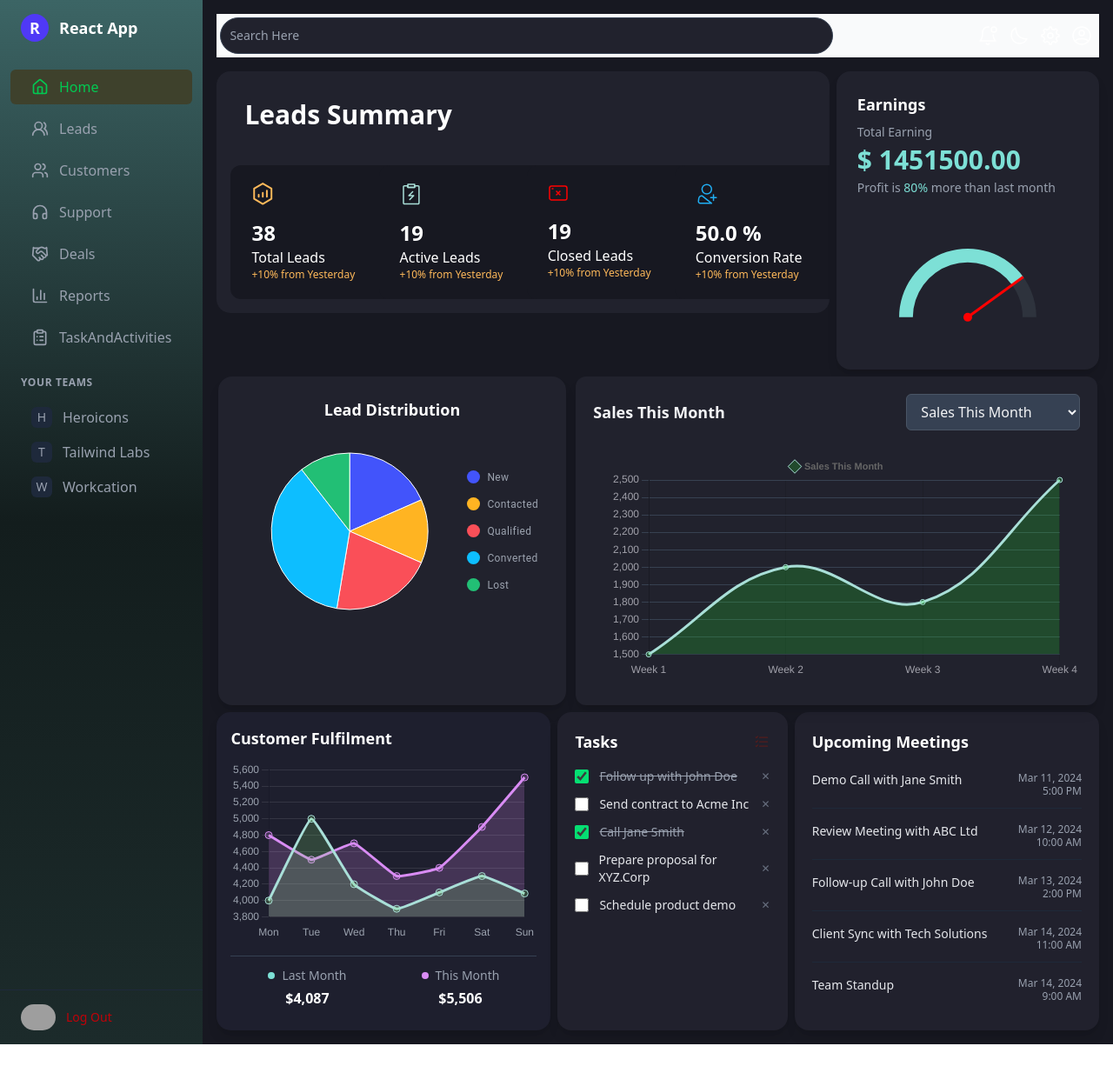
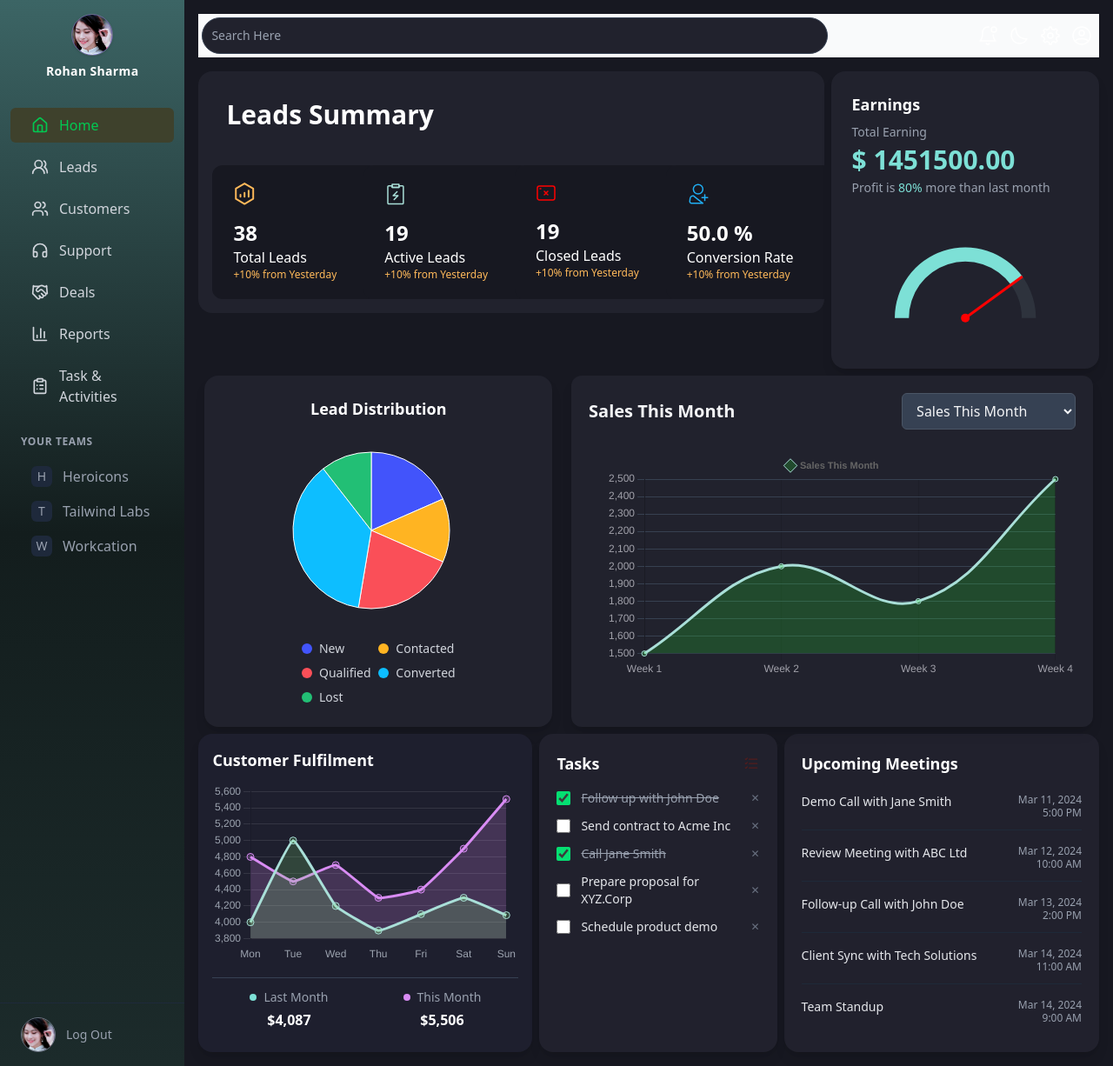
Before and after one commit to rajkumar1325/CRM-Website, a React (Vite) app: page / in a window 1280 px wide. Shown: the whole page at 87% size. Before the commit the page ends 1201 px from the top, so only its background shows below. Built offline with nearby package versions, Linux system fonts and the light colour scheme; grey boxes are pictures that could not be loaded.

Commit message:
Updating salesChart theme light/dark

```diff
--- a/src/App.jsx
+++ b/src/App.jsx
@@ -23,7 +23,7 @@ function App() {
             <div className="flex">
                <Sidebar />
 
-               <main className='p-4 bg-[#171821] w-full'>
+               <main className='flex-grow p-4 bg-[#171821] w-full overflow-x-hidden'>
 
                   {/* passing prop inside the topbar */}
                   <Topbar setSearch={setSearch} />
--- a/src/assets/Sidebar/Sidebar.jsx
+++ b/src/assets/Sidebar/Sidebar.jsx
@@ -7,36 +7,65 @@ import {
   Headphones,
   Handshake,
   BarChart3,
-  ClipboardList
-
+  ClipboardList,
 } from "lucide-react";
 
-import LogOut from './log-out.svg?react';
+import LogOut from "./log-out.svg?react"; // SVG icon (react component)
+import ProfileImg from "./profile.jpg"; // JPG image (NOT ?react)
+
+// ----------------------------------
+// ⚡ Helper: Extract initials (e.g., "Rohan Sharma" → "RS")
+// ----------------------------------
+const getInitials = (name) => {
+  if (!name) return "?";
+  const parts = name.trim().split(" ");
+  return (
+    (parts[0]?.[0] || "").toUpperCase() +
+    (parts[1]?.[0] || "").toUpperCase()
+  );
+};
 
 const Sidebar = () => {
+  // Simulated logged-in user
+  const userName = "Rohan Sharma";
+
   const [isOpen, setIsOpen] = useState(true);
   const location = useLocation();
 
-  // Collapse sidebar on small screens
+  // ----------------------------------
+  // 📱 Collapse on small screens
+  // ----------------------------------
   useEffect(() => {
+    const handleResize = () => {
       if (window.innerWidth < 767) setIsOpen(false);
+      else setIsOpen(true);
+    };
+
+    handleResize();
+    window.addEventListener("resize", handleResize);
+    return () => window.removeEventListener("resize", handleResize);
   }, []);
 
-  const toggleSidebar = () => setIsOpen(!isOpen);
+  const toggleSidebar = () => setIsOpen((prev) => !prev);
 
-
-
-
-  // Function to render each link (to avoid repetition)
+  // ----------------------------------
+  // 🔗 Nav item component
+  // ----------------------------------
   const NavItem = ({ to, label, Icon }) => {
     const isActive = location.pathname === to;
+
     return (
       <Link
         to={to}
-        className={`group relative flex items-center px-6 py-2 rounded-md mx-3 mb-2 transition-colors duration-200 ${isActive ? "text-green-500 bg-[#3e412c]" : "hover:text-blue-300"
+        className={`group relative flex items-center px-6 py-2 rounded-md mx-3 mb-2 transition-colors duration-200
+        ${
+          isActive
+            ? "text-green-500 bg-[#3e412c]"
+            : "hover:text-blue-300 text-gray-300"
         }`}
       >
         <Icon className="w-5 h-5 min-w-5" />
+
         {isOpen && <span className="ml-3">{label}</span>}
 
         {!isOpen && (
@@ -51,47 +80,67 @@ const Sidebar = () => {
     );
   };
 
+  // ----------------------------------
+  // 🧱 MAIN SIDEBAR LAYOUT
+  // ----------------------------------
   return (
     <div
-      // backgroundImage: 'linear-gradient(to bottom, #2F4F4F, #1C2B2B)', //gradient-color
-
-      className={`h-auto bg-gradient-to-b from-[#3c6565] via-[#131d1d] to-[#1C2B2B] text-gray-400 flex flex-col justify-between transition-all duration-300 ${isOpen ? "w-64" : "w-20"
-        }`}
+      className={`h-auto bg-gradient-to-b from-[#3c6565] via-[#131d1d] to-[#1C2B2B] text-gray-400 flex flex-col justify-between
+      transition-all duration-300 ${isOpen ? "w-64" : "w-20"}`}
     >
-      {/* ---------- TOP SECTION ---------- */}
+      {/* ---------------- TOP SECTION ---------------- */}
       <div>
-        {/* Logo and toggle button */}
+        {/* Sidebar Toggle + Profile */}
         <div
           className="flex items-center justify-between px-6 py-4 cursor-pointer"
           onClick={toggleSidebar}
         >
-          <div className="flex items-center">
-            <div className="flex items-center justify-center h-8 w-8 rounded-full bg-indigo-600">
-              <span className="text-white font-bold text-lg">R</span>
+          <div className="flex flex-col items-center w-full">
+            {/* Avatar wrapper */}
+            <div className="flex items-center justify-center h-12 w-12 rounded-full bg-indigo-600 overflow-hidden border border-gray-500 shadow">
+              {/* If image exists show it */}
+              {ProfileImg ? (
+                <img
+                  src={ProfileImg}
+                  alt="User"
+                  className="h-full w-full object-cover"
+                  onError={(e) => (e.target.style.display = "none")}
+                />
+              ) : null}
+
+              {/* Fallback initials */}
+              {!ProfileImg && (
+                <span className="text-white font-bold text-lg">
+                  {getInitials(userName)}
+                </span>
+              )}
             </div>
+
+            {/* Show name ONLY when sidebar expanded */}
             {isOpen && (
-              <span className="ml-3 text-white text-lg font-semibold">
-                React App
+              <span className="text-white text-sm mt-2 font-semibold tracking-wide">
+                {userName}
               </span>
             )}
           </div>
         </div>
 
-
-
-        {/* ---------- NAVIGATION SECTION {sidebar links} ---------- */}
+        {/* ---------------- NAVIGATION ---------------- */}
         <nav className="mt-4">
-          {/* Each item individually */}
           <NavItem to="/" label="Home" Icon={Home} />
           <NavItem to="/leads" label="Leads" Icon={UsersRound} />
           <NavItem to="/customers" label="Customers" Icon={Users} />
           <NavItem to="/support" label="Support" Icon={Headphones} />
           <NavItem to="/deals" label="Deals" Icon={Handshake} />
           <NavItem to="/reports" label="Reports" Icon={BarChart3} />
-          <NavItem to="/taskAndActivities" label="TaskAndActivities" Icon={ClipboardList} />
+          <NavItem
+            to="/taskAndActivities"
+            label="Task & Activities"
+            Icon={ClipboardList}
+          />
         </nav>
 
-        {/* ---------- TEAMS SECTION ---------- */}
+        {/* ---------------- TEAMS SECTION ---------------- */}
         <div className="mt-6 px-6">
           {isOpen && (
             <h3 className="text-xs font-semibold uppercase tracking-wider text-gray-400 mb-3">
@@ -99,88 +148,68 @@ const Sidebar = () => {
             </h3>
           )}
 
-          {/* Each team written individually */}
-          <div className="group flex items-center space-x-3 hover:bg-[#1e293b] rounded-md px-3 py-2 cursor-pointer">
+          {[
+            ["H", "Heroicons"],
+            ["T", "Tailwind Labs"],
+            ["W", "Workcation"],
+          ].map(([abbr, name]) => (
+            <div
+              key={name}
+              className="relative group flex items-center space-x-3 hover:bg-[#1e293b] rounded-md px-3 py-2 cursor-pointer transition"
+            >
               <div className="h-6 w-6 flex items-center justify-center bg-[#1e293b] rounded-md text-sm font-medium text-gray-400">
-              H
+                {abbr}
               </div>
-            {isOpen && <span>Heroicons</span>}
+
+              {isOpen && <span>{name}</span>}
+
               {!isOpen && (
                 <span
                   className="absolute left-16 bg-gray-800 text-white text-xs px-2 py-1 rounded-md opacity-0
                   group-hover:opacity-100 transition-opacity duration-300"
                 >
-                Heroicons
+                  {name}
+                </span>
+              )}
+            </div>
+          ))}
+        </div>
+      </div>
+
+      {/* ---------------- BOTTOM LOGOUT SECTION ---------------- */}
+      <div className="flex items-center px-6 py-4 border-t border-[#1e293b] relative">
+        {isOpen ? (
+          <>
+            {/* Profile image or initials */}
+            <div className="flex items-center justify-center h-10 w-10 rounded-full bg-indigo-600 overflow-hidden border border-gray-500 mr-3">
+              {ProfileImg ? (
+                <img
+                  src={ProfileImg}
+                  alt="User"
+                  className="h-full w-full object-cover"
+                />
+              ) : (
+                <span className="text-white font-bold text-lg">
+                  {getInitials(userName)}
                 </span>
               )}
             </div>
 
-          <div className="group flex items-center space-x-3 hover:bg-[#1e293b] rounded-md px-3 py-2 cursor-pointer">
-            <div className="h-6 w-6 flex items-center justify-center bg-[#1e293b] rounded-md text-sm font-medium text-gray-400">
-              T
+            <div className="cursor-pointer hover:text-red-500 transition">
+              <p className="text-sm font-medium">Log Out</p>
             </div>
-            {isOpen && <span>Tailwind Labs</span>}
-            {!isOpen && (
+          </>
+        ) : (
+          <div className="group cursor-pointer hover:text-red-500 transition">
+            <LogOut />
             <span
               className="absolute left-16 bg-gray-800 text-white text-xs px-2 py-1 rounded-md opacity-0
               group-hover:opacity-100 transition-opacity duration-300"
             >
-                Tailwind Labs
+              Log Out
             </span>
+          </div>
         )}
-          </div>
-
-          <div className="group flex items-center space-x-3 hover:bg-[#1e293b] rounded-md px-3 py-2 cursor-pointer">
-            <div className="h-6 w-6 flex items-center justify-center bg-[#1e293b] rounded-md text-sm font-medium text-gray-400">
-              W
-            </div>
-            {isOpen && <span>Workcation</span>}
-            {!isOpen && (
-              <span
-                className="absolute left-16 bg-gray-800 text-white text-xs px-2 py-1 rounded-md opacity-0
-                           group-hover:opacity-100 transition-opacity duration-300"
-              >
-                Workcation
-              </span>
-            )}
-          </div>
-        </div>
-      </div>
-
-      {/* ---------- BOTTOM USER SECTION ---------- */}
-      <div className="flex items-center px-6 py-4 border-t border-[#1e293b]">
-
-        {isOpen && (
-          <>
-
-            <img
-              src="https://img2.freejobalert.com/freejobalert/2025/09/lokah-chapter-1-chandra-box-office-collection-day-7-kalyani-priyadarshans-film-collec-68b9339b5fac096083246-1200.webp"
-              alt="User avatar"
-              className="rounded-full mr-3 object-fit overflow-hidden"
-              width={40}
-              height={40}
-            />
-
-            <div>
-              <p className="text-sm md:text-md font-medium text-red-700">Log Out</p>
-            </div>
-          </>
-
-        )}
-
-
-        {!isOpen && (
-          <>
-            <span
-              className="absolute left-16 bg-gray-800 text-white text-xs px-2 py-1 rounded-md opacity-0
-                group-hover:opacity-100 transition-opacity duration-300"
-            ></span>
-            <LogOut />
-          </>
-
-        )}
-
-
       </div>
     </div>
   );
--- a/src/assets/components/Dashboard/Cards/Cards.jsx
+++ b/src/assets/components/Dashboard/Cards/Cards.jsx
@@ -33,9 +33,11 @@ export default function Cards() {
             <div className="bg-[#21222D] text-white w-full h-full md:w-7/10 mt-4 flex flex-col gap-6 rounded-2xl p-4 overflow-hidden ">
                 <h1 className='font-semibold text-3xl m-4'>Leads Summary</h1>
 
-                {/* items */}
+                {/* items container*/}
                 <div className='grid sm:grid-cols-2 md:grid-cols-2 lg:grid-cols-4 gap-2'>
-                    <div className="flex justify-around item-center w-full  md:w-[12em] rounded-xl bg-[#171821] text-white">
+
+                    {/* individual items */}
+                    <div className="flex justify-around item-center w-full  gap-2 md:w-[12em] rounded-xl bg-[#171821] text-white">
                         <div className="w-[9em] m-5 flex md:flex-col ">
                             <div className='mb-4 mr-4 flex items-center'>
                                 <Card1 />
--- a/src/assets/components/Dashboard/Dashboard.jsx
+++ b/src/assets/components/Dashboard/Dashboard.jsx
@@ -21,7 +21,7 @@ export default function Dashboard() {
                   </div>
 
                   <div className='flex flex-col justify-around gap-2 mt-2 md:flex-row'>
-                     <PieChart />
+                     <PieChart darkMode={true}/>
                      <SalesChart />
                   </div>
 
--- a/src/assets/components/Dashboard/PieChart/PieChart.jsx
+++ b/src/assets/components/Dashboard/PieChart/PieChart.jsx
@@ -1,43 +1,39 @@
-import * as React from "react";
 import { PieChart, pieArcClasses, pieClasses } from "@mui/x-charts/PieChart";
 import { rainbowSurgePalette } from "@mui/x-charts/colorPalettes";
 import { useTheme } from "@mui/material/styles";
-
 import { mockData } from "../../../MockData/MockData";
 
-export default function LeadsPieChart() {
+export default function LeadsPieChart({ darkMode }) {
     const theme = useTheme();
     const palette = rainbowSurgePalette(theme.palette.mode);
 
 
-// #region mockData counting
+    //................................ COUNT LEADS FROM MOCK DATA
 
-// mockDATA
     let NewCount = 0;
-    let ContactedCount =0;
-    let QualifiedCount =0;
-    let ConvertedCount =0;
-    let LostCount =0;
+    let ContactedCount = 0;
+    let QualifiedCount = 0;
+    let ConvertedCount = 0;
+    let LostCount = 0;
 
-    mockData.forEach((stat) =>{
-        if(stat.status==='new' ) NewCount++;
-        else if(stat.status ==='contacted' ) ContactedCount++;
-        else if(stat.status ==='qualified' ) QualifiedCount++;
-        else if(stat.status ==='converted') ConvertedCount++;
-        else if(stat.status ==='lost') LostCount++;
-    })
+    mockData.forEach((stat) => {
+        if (stat.status === "new") NewCount++;
+        else if (stat.status === "contacted") ContactedCount++;
+        else if (stat.status === "qualified") QualifiedCount++;
+        else if (stat.status === "converted") ConvertedCount++;
+        else if (stat.status === "lost") LostCount++;
+    });
 
     const data = [
-        { label: "New", value: NewCount},
-        { label: "Contacted", value: ContactedCount},
-        { label: "Qualified", value: QualifiedCount},
-        { label: "Converted", value: ConvertedCount},
-        { label: "Lost", value: LostCount},
+        { label: "New", value: NewCount },
+        { label: "Contacted", value: ContactedCount },
+        { label: "Qualified", value: QualifiedCount },
+        { label: "Converted", value: ConvertedCount },
+        { label: "Lost", value: LostCount },
     ];
-// #endregion
 
 
-    //   defining spread operator
+    // ..............................CHART SETTINGS
     const settings = {
         series: [
             {
@@ -48,51 +44,57 @@ export default function LeadsPieChart() {
             },
         ],
         height: 220,
-        legend: { hidden: false },
+        legend: { hidden: true },
     };
 
+    // .................................... UI THEME CLASSES
+    const bgClass = darkMode ? "bg-[#21222D] text-white" : "bg-white text-gray-900";
+    const legendTextClass = darkMode ? "text-gray-300" : "text-gray-700";
+
     return (
-        <div className="bg-[#21222D] text-white rounded-2xl p-6 shadow-lg w-full md:w-5/10 max-w-[400px] flex flex-col items-center">
-            {/* Header */}
+        <div
+            className={`${bgClass} rounded-2xl p-6 shadow-lg
+                        w-full md:w-5/10 max-w-[400px] flex flex-col items-center`}
+        >
+            {/* Title */}
             <h2 className="text-lg font-semibold mb-4">Lead Distribution</h2>
-
 
             {/* Chart */}
             <div className="w-full flex justify-center items-center">
                 <PieChart
-                    {...settings}  //using spread operator
+                    {...settings}
                     sx={{
+                        // Hide built-in legend items
+                        "& .MuiChartsLegend-label": { display: "none" },
+                        "& .MuiChartsLegend-mark": { display: "none" },
 
-                        // overriding css of legends/label
-                        "& .MuiChartsLegend-label": {
-                            color: "#9ca3af", // or any Tailwind-compatible hex, like '#9ca3af' for gray-400
+                        // Color mode adjustments inside the chart
+                        "& text": {
+                            fill: darkMode ? "#e5e7eb" : "#374151", // light/dark text for slice labels
                         },
 
-
-
-                        [`.${pieClasses.series}[data-series="outer"] .${pieArcClasses.root}`]:
-                        {
-                            opacity: 0.9,
+                        "& .MuiChartsArc-root": {
+                            stroke: darkMode ? "#1f2937" : "#ffffff", // arc borders
+                            strokeWidth: 1,
                         },
                     }}
                 />
             </div>
 
-
-
-            {/* {/* Legend (custom optional, or use MUI's built-in legend) */}
-
-            {/* <div className="mt-4 grid grid-cols-2 gap-y-2 text-sm text-gray-400">
+            {/* Custom Legend */}
+            <div className={`mt-4 grid grid-cols-2 gap-y-2 text-sm ${legendTextClass}`}>
                 {data.map((item, index) => (
                     <div key={index} className="flex items-center gap-2">
                         <span
                             className="inline-block w-3 h-3 rounded-full"
-              style={{ backgroundColor: palette[index % palette.length] }}
+                            style={{
+                                backgroundColor: palette[index % palette.length],
+                            }}
                         ></span>
                         <span>{item.label}</span>
                     </div>
                 ))}
-      </div>  */}
+            </div>
         </div>
     );
 }
--- a/src/assets/components/Dashboard/Progress-card/GaugeCard.jsx
+++ b/src/assets/components/Dashboard/Progress-card/GaugeCard.jsx
@@ -82,7 +82,7 @@ export default function EarningsCard() {
       <p className="text-gray-400 text-sm">Total Earning</p>
 
       {/* Amount (with explicit conversion upto 2 decimal pnts)*/}
-      <p className="text-3xl font-bold text-[#7de0d6] mt-1">$ {TotalEarning.toFixed(2)}</p>
+      <p className="sm:text-base md:text-xl lg:text-3xl font-bold text-[#7de0d6] mt-1">$ {TotalEarning.toFixed(2)}</p>
 
       {/* Profit Info */}
       <p className="text-gray-400 text-sm mt-1">
--- a/src/assets/components/Dashboard/SalesChart/SalesChart.jsx
+++ b/src/assets/components/Dashboard/SalesChart/SalesChart.jsx
@@ -97,8 +97,8 @@ export default function SalesChart() {
       }`}
     >
       {/* Header Section */}
-      <div className="flex flex-col sm:flex-row justify-between items-center mb-4 gap-3">
-        <h2 className="text-lg font-semibold">{salesData[filter].label}</h2>
+      <div className="flex flex-row justify-between items-center mb-4 gap-3 overflow-x-hidden">
+        <h2 className="sm:text-sm md:text-xl font-semibold">{salesData[filter].label}</h2>
 
         {/* Dropdown */}
         <select
```
Also changed, not shown: src/assets/components/Reports/Reports.jsx (+196 -131 lines), src/assets/Sidebar/profile.jpg (added). Lines whose indentation alone changed are shown as unchanged.
